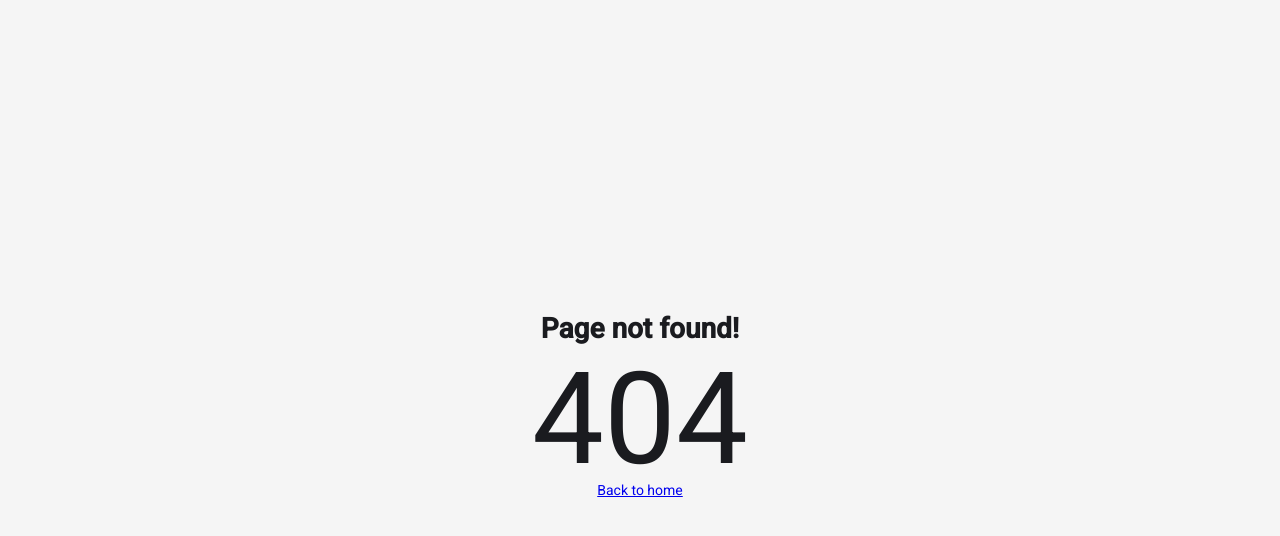
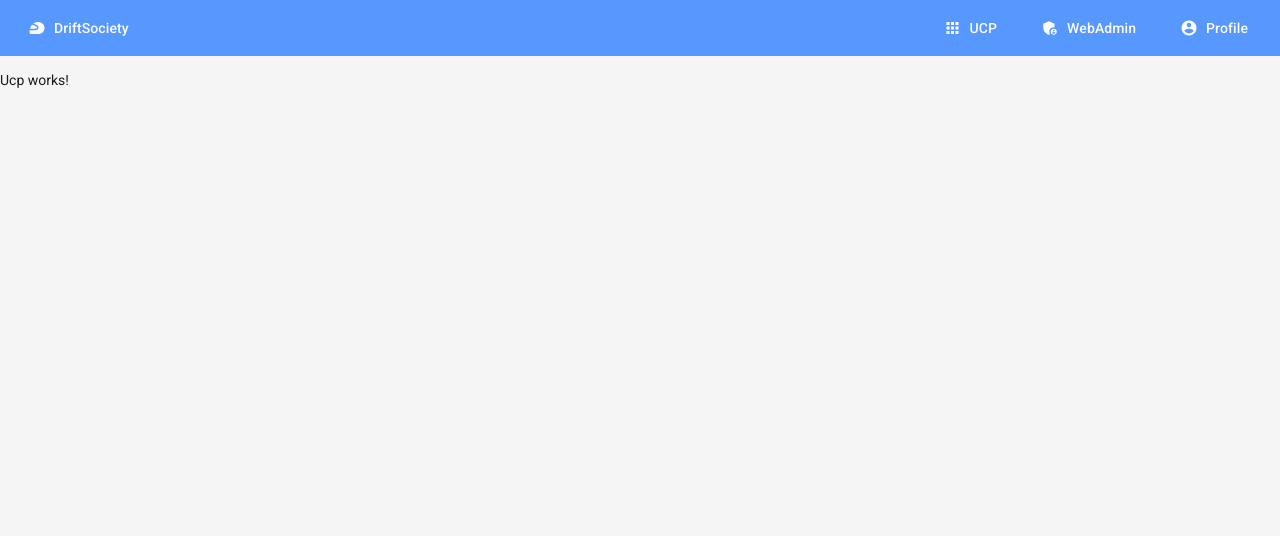
Before and after one commit to vegh-barnabas/see-ucp, an Angular app in the folder client/: page /ucp in a window 1280 px wide. Before the commit this address had no page. Shown: the top 536 px of the page. Built offline with nearby package versions, Linux system fonts and the light colour scheme; sample sign-in values are in the browser's storage.

Commit message:
client: add ucp component, add it to routes

```diff
--- a/client/src/app/app.routes.ts
+++ b/client/src/app/app.routes.ts
@@ -5,12 +5,14 @@ import { RegisterComponent } from './components/auth/register/register.component
 import { NotFoundComponent } from './components/auth/not-found/not-found.component';
 import { ForgotPasswordComponent } from './components/auth/forgot-password/forgot-password.component';
 import { HomeComponent } from './components/home/home.component';
+import { UCPComponent } from './components/ucp/ucp.component';
 
 import { AuthGuard } from './components/auth/auth.guard';
 import { LoginRedirectGuard } from './components/auth/login-redirect.guard';
 
 export const AppRoutes: Routes = [
   { path: '', component: HomeComponent, canActivate: [AuthGuard] },
+  { path: 'ucp', component: UCPComponent, canActivate: [AuthGuard] },
   { path: 'login', component: LoginComponent, canActivate: [LoginRedirectGuard] },
   { path: 'register', component: RegisterComponent, canActivate: [LoginRedirectGuard] },
   {
--- /dev/null
+++ b/client/src/app/components/ucp/ucp.component.html
@@ -0,0 +1,3 @@
+<app-navbar></app-navbar>
+
+<p>Ucp works!</p>
```
Also changed, not shown: client/src/app/components/ucp/ucp.component.ts (added, +11 -0 lines), client/src/app/components/ucp/ucp.component.scss (added).
